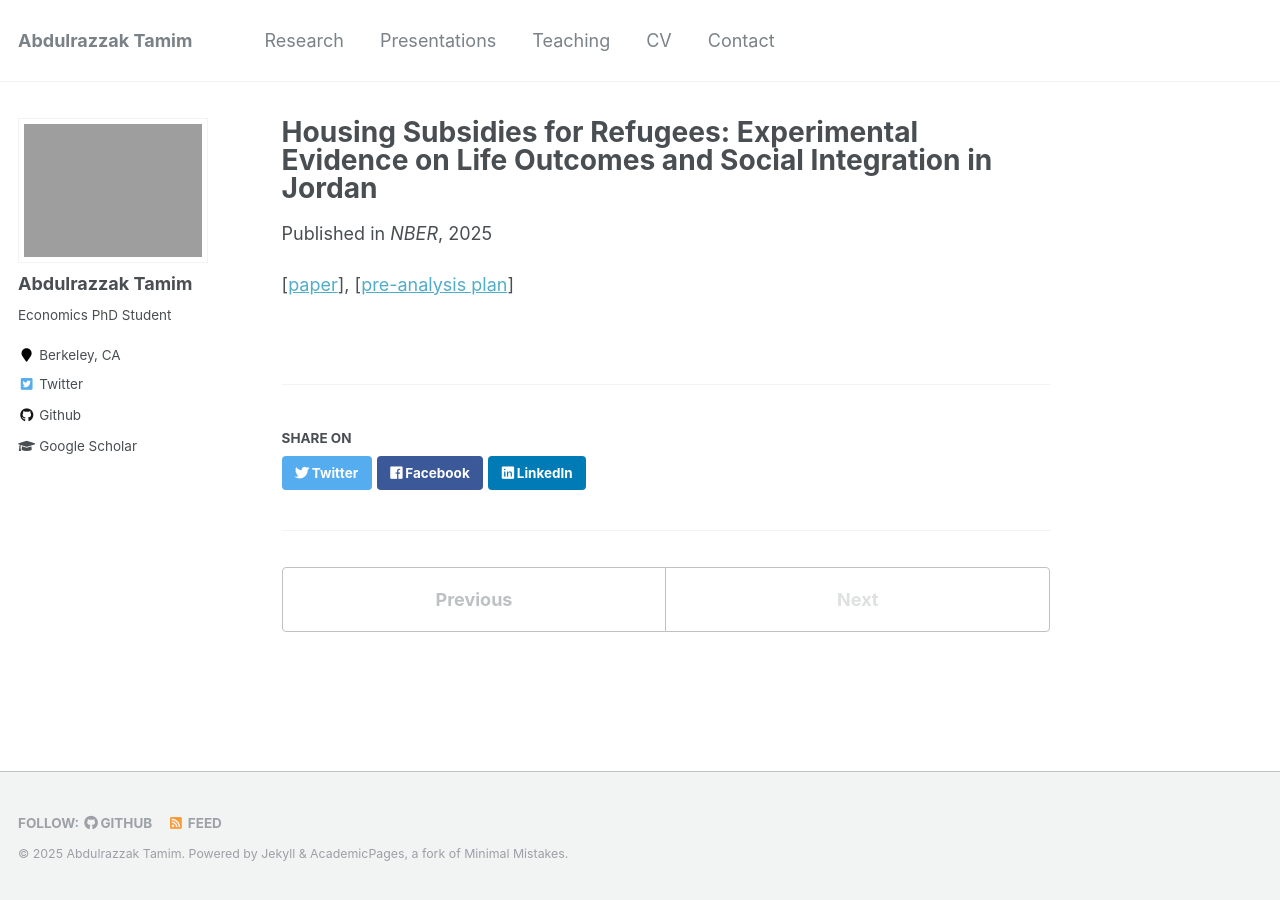
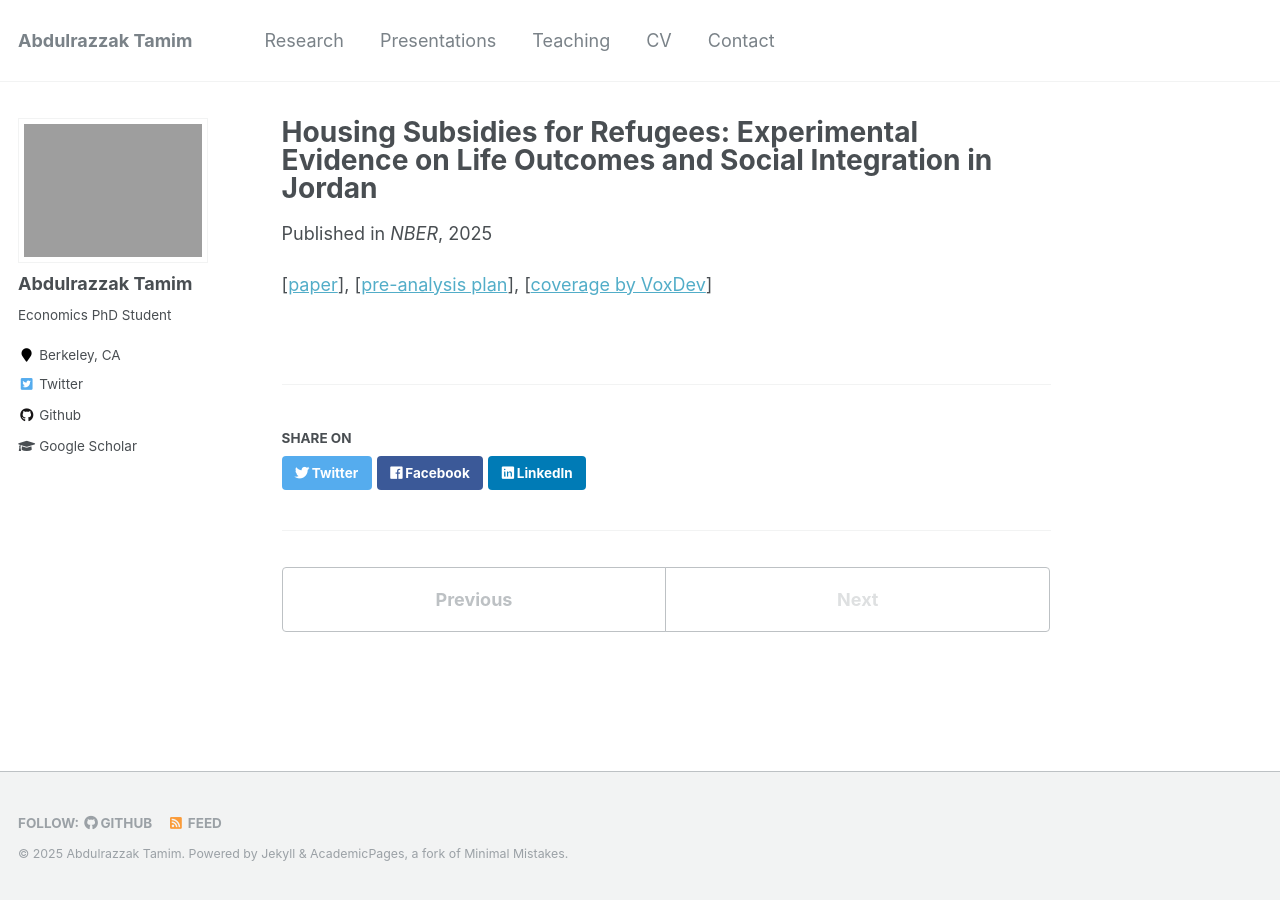
Before and after one commit to AbdulrazzakTamim/abdulrazzaktamim.github.io, a Jekyll site: the page built from _publications/paper3.md, in a window 1280 px wide. Built offline with Jekyll 4.4.1, drawn with Linux system fonts in a browser that asks for light colours; comment, search, counter and statistics services are not loaded.

Commit message:
Update paper3.md

```diff
--- a/_publications/paper3.md
+++ b/_publications/paper3.md
@@ -6,4 +6,4 @@
 date: 2025-1-1
 co_authors: 'Sam Leone, [Edward Miguel](http://emiguel.econ.berkeley.edu/), Bailey Palmer, [Sandra Rozo](https://www.sandrarozo.net/), [Emma Smith](https://sites.harvard.edu/emmasmith/), and Sarah Stillman'
 ---
-[[paper](https://www.nber.org/papers/w33408?utm_campaign=ntwh)], [[pre-analysis plan](https://www.socialscienceregistry.org/trials/6141)]
+[[paper](https://www.nber.org/papers/w33408?utm_campaign=ntwh)], [[pre-analysis plan](https://www.socialscienceregistry.org/trials/6141)], [[coverage by VoxDev](https://voxdev.org/topic/migration-urbanisation/refugee-housing-policy-learning-housing-subsidies-syrian-refugees)]
```
